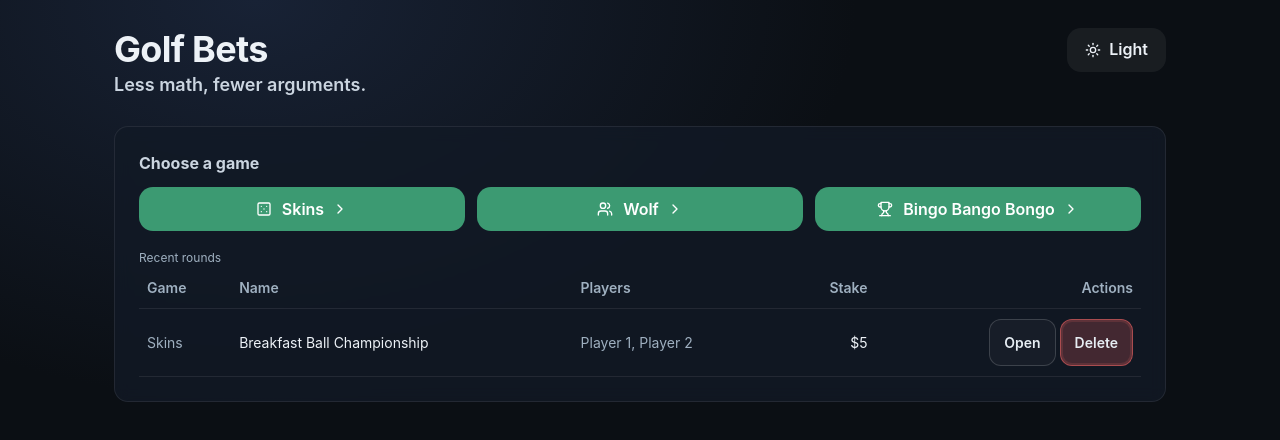
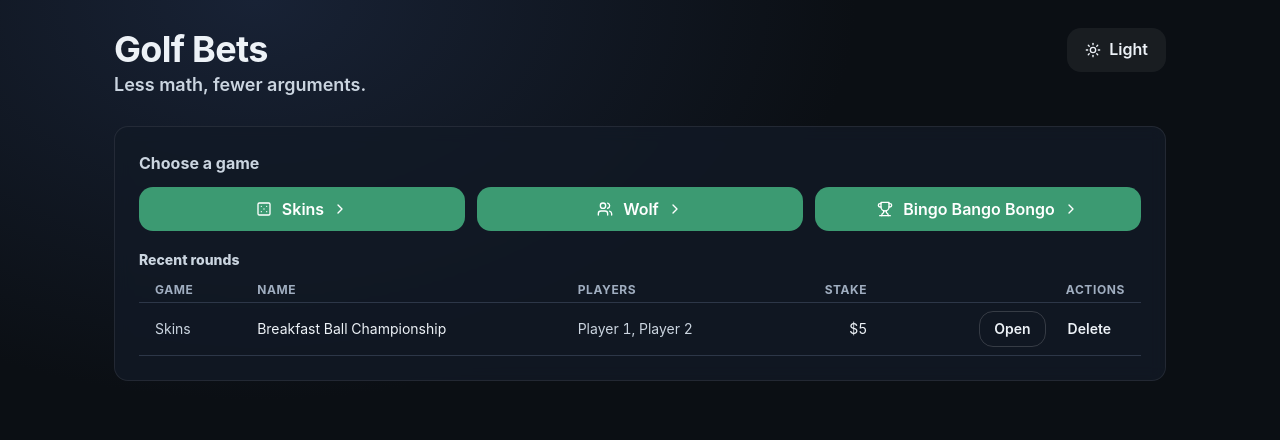
Before and after one commit to shawncheatham/golfbets, a React app in the folder app/: page / in a window 1280 px wide. Shown: the top 440 px of the page. Built offline with nearby package versions, Linux system fonts and the light colour scheme; the HTML template or start-up script is replaced by a standard one.

Commit message:
Chakra: remove remaining legacy UI bits

```diff
--- a/app/src/App.tsx
+++ b/app/src/App.tsx
@@ -91,16 +91,17 @@ function GameRules({ game, defaultOpen = false }: { game: GameType; defaultOpen?
   return (
     <div className="rulesCard">
       <div className="rulesHeader">
-        <button
-          className="btn ghost miniBtn"
+        <Button
+          variant="tertiary"
+          size="sm"
           type="button"
           onClick={() => setOpen((v) => !v)}
           aria-expanded={open}
           title={open ? 'Hide rules' : 'Show rules'}
+          leftIcon={<Icon as={BookOpen} boxSize={4} aria-hidden="true" />}
         >
-          <BookOpen size={16} aria-hidden="true" />
           Rules
-        </button>
+        </Button>
       </div>
 
       {open && (
@@ -814,42 +815,68 @@ export default function App() {
           {stored.rounds.length > 0 && (
             <>
               <div style={{ height: 18 }} />
-              <div className="label">Recent rounds</div>
-              <table className="table">
-                <thead>
-                  <tr>
-                    <th>Game</th>
-                    <th>Name</th>
-                    <th>Players</th>
-                    <th style={{ textAlign: 'right' }}>Stake</th>
-                    <th style={{ textAlign: 'right' }}>Actions</th>
-                  </tr>
-                </thead>
-                <tbody>
+              <Text fontSize="sm" fontWeight={800} color={theme === 'dark' ? 'gray.300' : 'gray.600'} mb={2}>
+                Recent rounds
+              </Text>
+              <Table size="sm">
+                <Thead>
+                  <Tr>
+                    <Th>Game</Th>
+                    <Th>Name</Th>
+                    <Th>Players</Th>
+                    <Th textAlign="right">Stake</Th>
+                    <Th textAlign="right">Actions</Th>
+                  </Tr>
+                </Thead>
+                <Tbody>
                   {stored.rounds
                     .slice()
                     .sort((a, b) => (b.createdAt || 0) - (a.createdAt || 0))
                     .slice(0, 10)
                     .map((r) => (
-                      <tr key={r.id}>
-                        <td className="small">{r.game === 'wolf' ? 'Wolf' : 'Skins'}</td>
-                        <td>{r.name || (r.game === 'wolf' ? 'Wolf' : 'Skins')}</td>
-                        <td className="small">{r.players.map((p) => p.name).join(', ')}</td>
-                        <td style={{ textAlign: 'right' }}>
-                          {r.game === 'wolf' ? wolfLabel(r.wolfPointsPerHole) : stakeLabel(r.stakeCents || 0)}
-                        </td>
-                        <td style={{ textAlign: 'right' }}>
-                          <button className="btn ghost" onClick={() => loadExistingRound(r)} type="button">
+                      <Tr key={r.id}>
+                        <Td>
+                          <Text fontSize="sm" color={theme === 'dark' ? 'gray.300' : 'gray.600'}>
+                            {r.game === 'wolf' ? 'Wolf' : r.game === 'bbb' ? 'BBB' : 'Skins'}
+                          </Text>
+                        </Td>
+                        <Td>{r.name || (r.game === 'wolf' ? 'Wolf' : r.game === 'bbb' ? 'BBB' : 'Skins')}</Td>
+                        <Td>
+                          <Text fontSize="sm" color={theme === 'dark' ? 'gray.300' : 'gray.600'}>
+                            {r.players.map((p) => p.name).join(', ')}
+                          </Text>
+                        </Td>
+                        <Td textAlign="right">
+                          {r.game === 'wolf'
+                            ? wolfLabel(r.wolfPointsPerHole)
+                            : r.game === 'bbb'
+                              ? `$${((r.bbbDollarsPerPointCents || 0) / 100).toFixed(0)}/pt`
+                              : stakeLabel(r.stakeCents || 0)}
+                        </Td>
+                        <Td textAlign="right">
+                          <HStack justify="flex-end" spacing={2}>
+                            <Button variant="tertiary" size="sm" onClick={() => loadExistingRound(r)} type="button">
                               Open
-                          </button>{' '}
-                          <button className="btn danger" onClick={() => deleteExistingRound(r.id)} type="button">
+                            </Button>
+                            <Button
+                              variant="danger"
+                              size="sm"
+                              onClick={() => {
+                                const label = r.name || (r.game === 'wolf' ? 'Wolf' : r.game === 'bbb' ? 'BBB' : 'Skins')
+                                const ok = confirm(`Delete “${label}”?`)
+                                if (!ok) return
+                                deleteExistingRound(r.id)
+                              }}
+                              type="button"
+                            >
                               Delete
-                          </button>
-                        </td>
-                      </tr>
+                            </Button>
+                          </HStack>
+                        </Td>
+                      </Tr>
                     ))}
-                </tbody>
-              </table>
+                </Tbody>
+              </Table>
             </>
           )}
         </Box>
@@ -1122,42 +1149,60 @@ export default function App() {
               </HStack>
 
             {round.game === 'skins' && settlement && !round.locked && isRoundComplete() && (
-              <div className="card" style={{ padding: 12, marginTop: 12 }}>
-                <div style={{ fontWeight: 800, marginBottom: 4 }}>Round complete</div>
-                <div className="small" style={{ marginBottom: 10 }}>
+              <Card variant="outline" mt={3}>
+                <CardBody>
+                  <Stack spacing={3}>
+                    <Text fontWeight={800}>Round complete</Text>
+                    <Text fontSize="sm" color={theme === 'dark' ? 'gray.300' : 'gray.600'}>
                       Lock the round to prevent edits, then share the settlement to the group.
-                </div>
-                <div style={{ display: 'flex', gap: 10, flexWrap: 'wrap' }}>
-                  <button className="btn primary" onClick={() => lockRound(true)} type="button">
+                    </Text>
+                    <Wrap spacing={2}>
+                      <WrapItem>
+                        <Button variant="primary" size="sm" onClick={() => lockRound(true)} type="button">
                           Lock + open settlement →
-                  </button>
-                  <button className="btn" onClick={shareSettlement} type="button">
+                        </Button>
+                      </WrapItem>
+                      <WrapItem>
+                        <Button variant="secondary" size="sm" onClick={shareSettlement} type="button">
                           Share settlement
-                  </button>
-                </div>
-              </div>
+                        </Button>
+                      </WrapItem>
+                    </Wrap>
+                  </Stack>
+                </CardBody>
+              </Card>
             )}
 
             {round.game === 'wolf' && wolf && !round.locked && isRoundComplete() && (
-              <div className="card" style={{ padding: 12, marginTop: 12 }}>
-                <div style={{ fontWeight: 800, marginBottom: 4 }}>Round complete</div>
-                <div className="small" style={{ marginBottom: 10 }}>
+              <Card variant="outline" mt={3}>
+                <CardBody>
+                  <Stack spacing={3}>
+                    <Text fontWeight={800}>Round complete</Text>
+                    <Text fontSize="sm" color={theme === 'dark' ? 'gray.300' : 'gray.600'}>
                       Lock the round to prevent edits, then share standings (and settlement if $/pt is set).
-                </div>
-                <div style={{ display: 'flex', gap: 10, flexWrap: 'wrap' }}>
-                  <button className="btn primary" onClick={() => lockRound(true)} type="button">
+                    </Text>
+                    <Wrap spacing={2}>
+                      <WrapItem>
+                        <Button variant="primary" size="sm" onClick={() => lockRound(true)} type="button">
                           Lock + open standings →
-                  </button>
-                  <button className="btn" onClick={copyStatus} type="button">
+                        </Button>
+                      </WrapItem>
+                      <WrapItem>
+                        <Button variant="secondary" size="sm" onClick={copyStatus} type="button">
                           Share standings
-                  </button>
+                        </Button>
+                      </WrapItem>
                       {wolfSettlement && (
-                    <button className="btn" onClick={copyWolfSettlement} type="button">
+                        <WrapItem>
+                          <Button variant="secondary" size="sm" onClick={copyWolfSettlement} type="button">
                             Share settlement
-                    </button>
-                  )}
-                </div>
-              </div>
+                          </Button>
+                        </WrapItem>
+                      )}
+                    </Wrap>
+                  </Stack>
+                </CardBody>
+              </Card>
             )}
 
             <div className="holes">
@@ -1362,67 +1407,78 @@ export default function App() {
             <div style={{ height: 14 }} />
 
             {round.game === 'skins' && skins && (
-              <div className="row two">
-                <div>
-                  <div className="label">Skins won</div>
-                  <table className="table">
-                    <tbody>
+              <SimpleGrid columns={{ base: 1, md: 2 }} spacing={4}>
+                <Box>
+                  <Text fontSize="sm" fontWeight={800} color={theme === 'dark' ? 'gray.300' : 'gray.600'} mb={2}>
+                    Skins won
+                  </Text>
+                  <Table size="sm">
+                    <Tbody>
                       {round.players.map((p) => (
-                        <tr key={p.id}>
-                          <td>{p.name}</td>
-                          <td style={{ textAlign: 'right' }}>{skins.skinsWon[p.id] || 0}</td>
-                        </tr>
+                        <Tr key={p.id}>
+                          <Td>{p.name}</Td>
+                          <Td textAlign="right">{skins.skinsWon[p.id] || 0}</Td>
+                        </Tr>
                       ))}
-                    </tbody>
-                  </table>
-                </div>
-                <div>
-                  <div className="label">Per-hole (winner / carry)</div>
-                  <table className="table">
-                    <thead>
-                      <tr>
-                        <th>Hole</th>
-                        <th>Winner</th>
-                        <th style={{ textAlign: 'right' }}>Skins</th>
-                      </tr>
-                    </thead>
-                    <tbody>
+                    </Tbody>
+                  </Table>
+                </Box>
+
+                <Box>
+                  <Text fontSize="sm" fontWeight={800} color={theme === 'dark' ? 'gray.300' : 'gray.600'} mb={2}>
+                    Per-hole (winner / carry)
+                  </Text>
+                  <Table size="sm">
+                    <Thead>
+                      <Tr>
+                        <Th>Hole</Th>
+                        <Th>Winner</Th>
+                        <Th textAlign="right">Skins</Th>
+                      </Tr>
+                    </Thead>
+                    <Tbody>
                       {skins.holeResults.map((hr) => {
                         const winner = hr.winnerId ? round.players.find((p) => p.id === hr.winnerId)?.name : '—'
                         const label = hr.winnerId ? winner : `tie (carry)`
                         return (
-                          <tr key={hr.hole}>
-                            <td>{hr.hole}</td>
-                            <td>{label}</td>
-                            <td style={{ textAlign: 'right' }}>{hr.winnerId ? hr.wonSkins : hr.carrySkins ? `+${hr.carrySkins}` : '—'}</td>
-                          </tr>
+                          <Tr key={hr.hole}>
+                            <Td>{hr.hole}</Td>
+                            <Td>{label}</Td>
+                            <Td textAlign="right">{hr.winnerId ? hr.wonSkins : hr.carrySkins ? `+${hr.carrySkins}` : '—'}</Td>
+                          </Tr>
                         )
                       })}
-                    </tbody>
-                  </table>
-                  <div className="small">Note: ties carry 1 skin forward. Carry resets on a win. Ties after 18 remain unresolved.</div>
-                </div>
-              </div>
+                    </Tbody>
+                  </Table>
+                  <Text fontSize="sm" color={theme === 'dark' ? 'gray.300' : 'gray.600'} mt={2}>
+                    Note: ties carry 1 skin forward. Carry resets on a win. Ties after 18 remain unresolved.
+                  </Text>
+                </Box>
+              </SimpleGrid>
             )}
 
             {round.game === 'wolf' && wolf && (
-              <div>
-                <div className="label">Points (leaderboard)</div>
-                <table className="table">
-                  <tbody>
+              <Box>
+                <Text fontSize="sm" fontWeight={800} color={theme === 'dark' ? 'gray.300' : 'gray.600'} mb={2}>
+                  Points (leaderboard)
+                </Text>
+                <Table size="sm">
+                  <Tbody>
                     {round.players
                       .slice()
                       .sort((a, b) => (wolf.pointsByPlayer[b.id] || 0) - (wolf.pointsByPlayer[a.id] || 0))
                       .map((p) => (
-                        <tr key={p.id}>
-                          <td>{p.name}</td>
-                          <td style={{ textAlign: 'right' }}>{wolf.pointsByPlayer[p.id] || 0}</td>
-                        </tr>
+                        <Tr key={p.id}>
+                          <Td>{p.name}</Td>
+                          <Td textAlign="right">{wolf.pointsByPlayer[p.id] || 0}</Td>
+                        </Tr>
                       ))}
-                  </tbody>
-                </table>
-                <div className="small">Wolf rotates each hole (starting from Player 1 on hole 1). Choose partner in Quick mode (or play Lone Wolf).</div>
-              </div>
+                  </Tbody>
+                </Table>
+                <Text fontSize="sm" color={theme === 'dark' ? 'gray.300' : 'gray.600'} mt={2}>
+                  Wolf rotates each hole (starting from Player 1 on hole 1). Choose partner in Quick mode (or play Lone Wolf).
+                </Text>
+              </Box>
             )}
             </Stack>
           </CardBody>
@@ -1719,9 +1775,16 @@ export default function App() {
                         />
                       </HStack>
                     </div>
-                    <button className="btn ghost" disabled={!!round.locked} onClick={() => setStroke(quickHole, p.id, '')} title="Clear" type="button">
+                    <Button
+                      size="sm"
+                      variant="tertiary"
+                      isDisabled={!!round.locked}
+                      onClick={() => setStroke(quickHole, p.id, '')}
+                      title="Clear"
+                      type="button"
+                    >
                       Clear
-                    </button>
+                    </Button>
                   </div>
                 )
               })}
```
Lines whose indentation alone changed are shown as unchanged.
